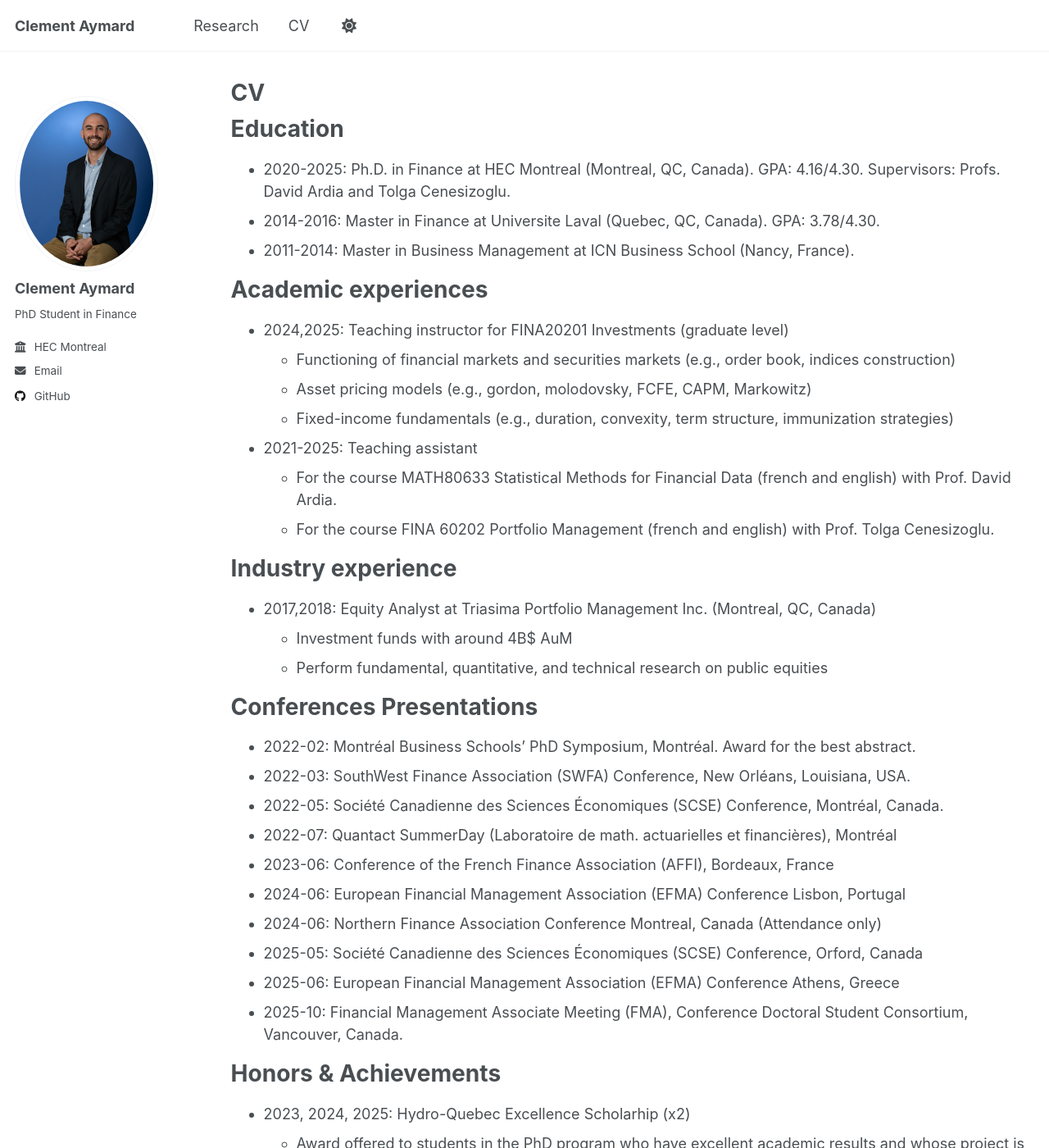
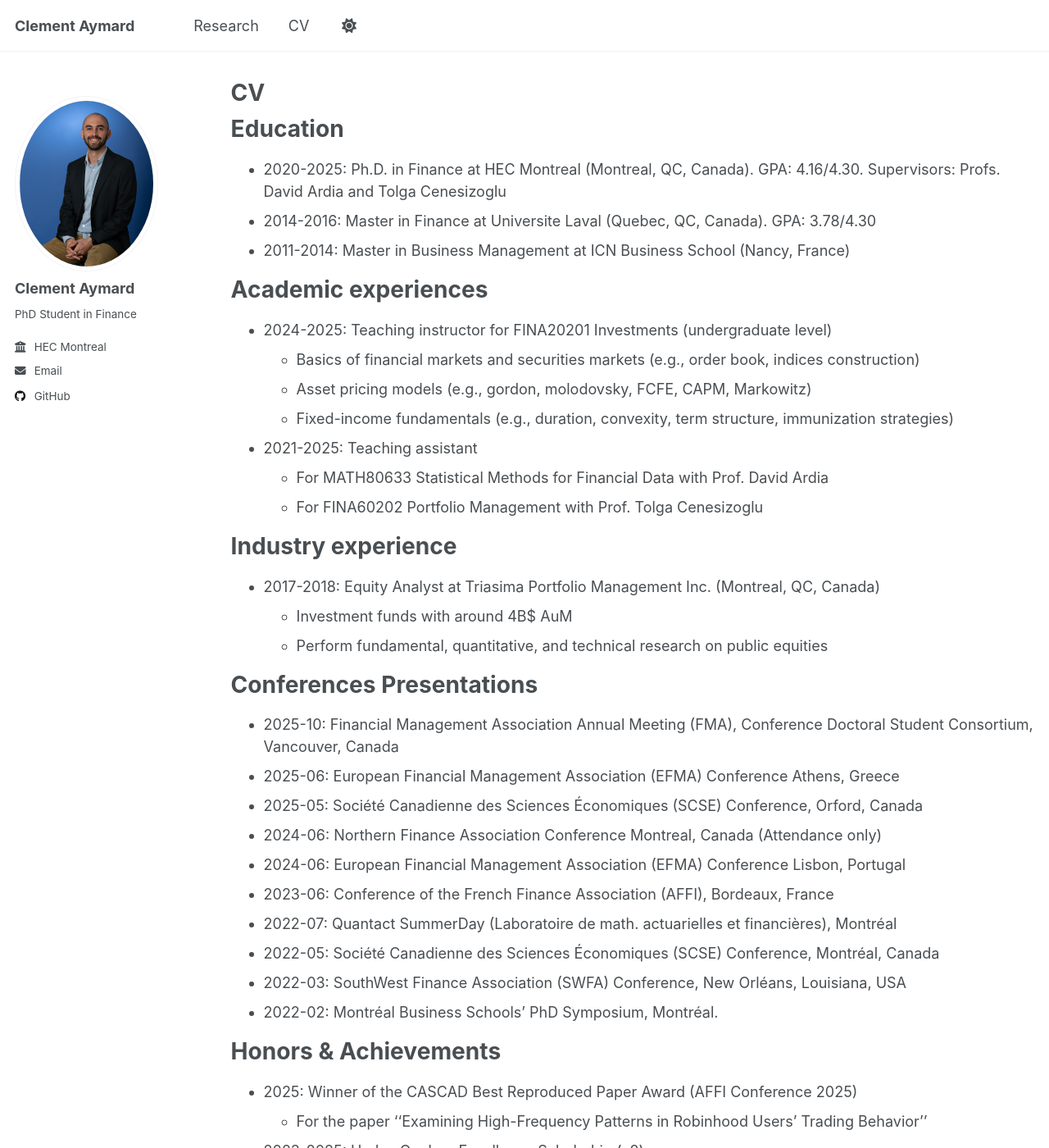
Before and after one commit to clemaymd/clemaymd.github.io, a Jekyll site: the page built from _pages/cv.md, in a window 1280 px wide and 1400 px high. Shown: the whole window at 82% size. Built offline with Jekyll 4.4.1, drawn with Linux system fonts in a browser that asks for light colours; a script that is not in the unit is left out; some of the changed text lies outside the part shown.

Commit message:
Update CV with formatting and content corrections

```diff
--- a/_pages/cv.md
+++ b/_pages/cv.md
@@ -11,56 +11,59 @@ redirect_from:
 
 Education
 ======
-* 2020-2025: Ph.D. in Finance at HEC Montreal (Montreal, QC, Canada). GPA: 4.16/4.30. Supervisors: Profs. David Ardia and Tolga Cenesizoglu.
-* 2014-2016: Master in Finance at Universite Laval (Quebec, QC, Canada). GPA: 3.78/4.30.
-* 2011-2014: Master in Business Management at ICN Business School (Nancy, France).
+* 2020-2025: Ph.D. in Finance at HEC Montreal (Montreal, QC, Canada). GPA: 4.16/4.30. Supervisors: Profs. David Ardia and Tolga Cenesizoglu
+* 2014-2016: Master in Finance at Universite Laval (Quebec, QC, Canada). GPA: 3.78/4.30
+* 2011-2014: Master in Business Management at ICN Business School (Nancy, France)
 
 Academic experiences
 ======
-* 2024,2025: Teaching instructor for FINA20201 Investments (graduate level)
-  * Functioning of financial markets and securities markets (e.g., order book, indices construction)
+* 2024-2025: Teaching instructor for FINA20201 Investments (undergraduate level)
+  * Basics of financial markets and securities markets (e.g., order book, indices construction)
   * Asset pricing models (e.g., gordon, molodovsky, FCFE, CAPM, Markowitz)
   * Fixed-income fundamentals (e.g., duration, convexity, term structure, immunization strategies)
 
 * 2021-2025: Teaching assistant
-  * For the course MATH80633 Statistical Methods for Financial Data (french and english) with Prof. David Ardia.
-  * For the course FINA 60202 Portfolio Management (french and english) with Prof. Tolga Cenesizoglu.
+  * For MATH80633 Statistical Methods for Financial Data with Prof. David Ardia
+  * For FINA60202 Portfolio Management with Prof. Tolga Cenesizoglu
 
 Industry experience
 ======
-* 2017,2018: Equity Analyst at Triasima Portfolio Management Inc. (Montreal, QC, Canada)
+* 2017-2018: Equity Analyst at Triasima Portfolio Management Inc. (Montreal, QC, Canada)
   * Investment funds with around 4B$ AuM
   * Perform fundamental, quantitative, and technical research on public equities
 
 Conferences Presentations
 ======
-* 2022-02: Montréal Business Schools' PhD Symposium, Montréal. Award for the best abstract.
-* 2022-03: SouthWest Finance Association (SWFA) Conference, New Orléans, Louisiana, USA.
-* 2022-05: Société Canadienne des Sciences Économiques (SCSE) Conference, Montréal, Canada.
+* 2025-10: Financial Management Association Annual Meeting (FMA), Conference Doctoral Student Consortium, Vancouver, Canada
+* 2025-06: European Financial Management Association (EFMA) Conference Athens, Greece
+* 2025-05: Société Canadienne des Sciences Économiques (SCSE) Conference, Orford, Canada
+* 2024-06: Northern Finance Association Conference Montreal, Canada (Attendance only)
+* 2024-06: European Financial Management Association (EFMA) Conference Lisbon, Portugal
+* 2023-06: Conference of the French Finance Association (AFFI), Bordeaux, France
 * 2022-07: Quantact SummerDay (Laboratoire de math. actuarielles et financières), Montréal
-* 2023-06: Conference of the French Finance Association (AFFI), Bordeaux, France
-* 2024-06: European Financial Management Association (EFMA) Conference Lisbon, Portugal
-* 2024-06: Northern Finance Association Conference Montreal, Canada (Attendance only)
-* 2025-05: Société Canadienne des Sciences Économiques (SCSE) Conference, Orford, Canada
-* 2025-06: European Financial Management Association (EFMA) Conference Athens, Greece
-* 2025-10: Financial Management Associate Meeting (FMA), Conference Doctoral Student Consortium, Vancouver, Canada.
+* 2022-05: Société Canadienne des Sciences Économiques (SCSE) Conference, Montréal, Canada
+* 2022-03: SouthWest Finance Association (SWFA) Conference, New Orléans, Louisiana, USA
+* 2022-02: Montréal Business Schools' PhD Symposium, Montréal.
 
 Honors & Achievements
 ======
-* 2023, 2024, 2025: Hydro-Quebec Excellence Scholarhip (x2)
-  * Award offered to students in the PhD program who have excellent academic results and whose project is related to the field of energy or sustainable development.
+* 2025: Winner of the CASCAD Best Reproduced Paper Award (AFFI Conference 2025)
+  * For the paper ''Examining High-Frequency Patterns in Robinhood Users’ Trading Behavior''
+* 2023-2025: Hydro-Quebec Excellence Scholarhip (x2)
+  * Award offered to PhD students with excellent academic results and whose project is related to the field of energy or sustainable development
 * 2024: UQAM FinTech Chair
 * 2024: GERAD (Group for Research in Decision Analysis) scholarship for conference expenses
+* 2022 Award for the best abstract at the Montréal Business Schools' PhD Symposium
 * 2021: Jean-Louis Mercier Scholarship (HEC Montreal)
   * Award for Ph.D. student with excellent academic records
 * 2021:	Fin-ML Scholarship
 * 2020: Daniel-Brosseau & Peter-Letko Scholarship
   * Admission scholarship award from HEC Montréal Ph.D. program
-2016: CFA professional designation
+* 2016: CFA professional designation
   * Passed all levels on the first attempt, charter pending upon required experience
 
 Language & Valuable Skills
 ======
-* Languages: French (native) & English (fluent)
-* Programming-related skills: Proficient in R, SAS and Python. User of Github and Visual Studio Code.
-* Abilities with finance databases: WRDS environment (CRSP, COMPUSTAT, NYSE TAQ, etc), Bloomberg, Morningstar Direct.
+* Languages: French (native), English (fluent)
+* Programming languages: Proficient in R, SAS, Python
+* Other: User of Github and Visual Studio Code; Advanced knowledge of WRDS environment (CRSP, COMPUSTAT, NYSE TAQ, etc), Bloomberg, Morningstar Direct
```
